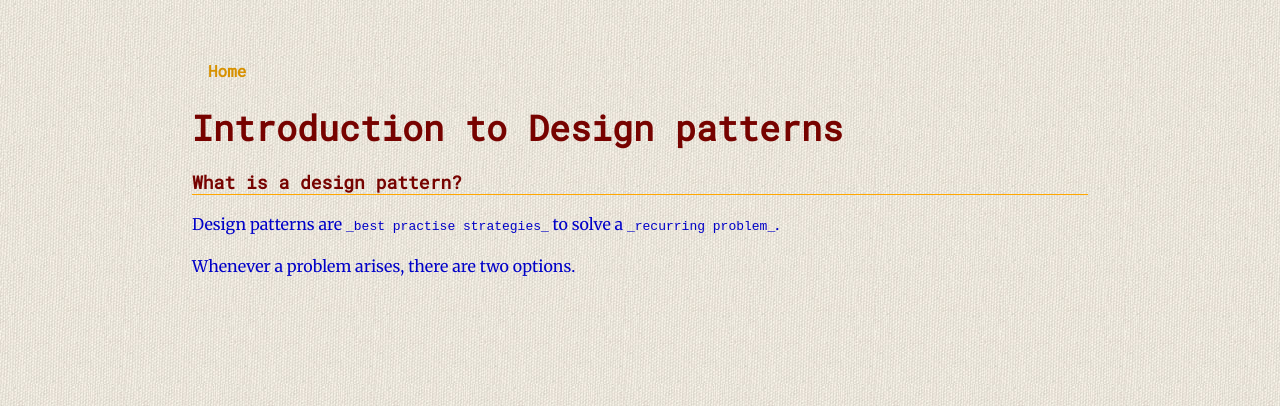
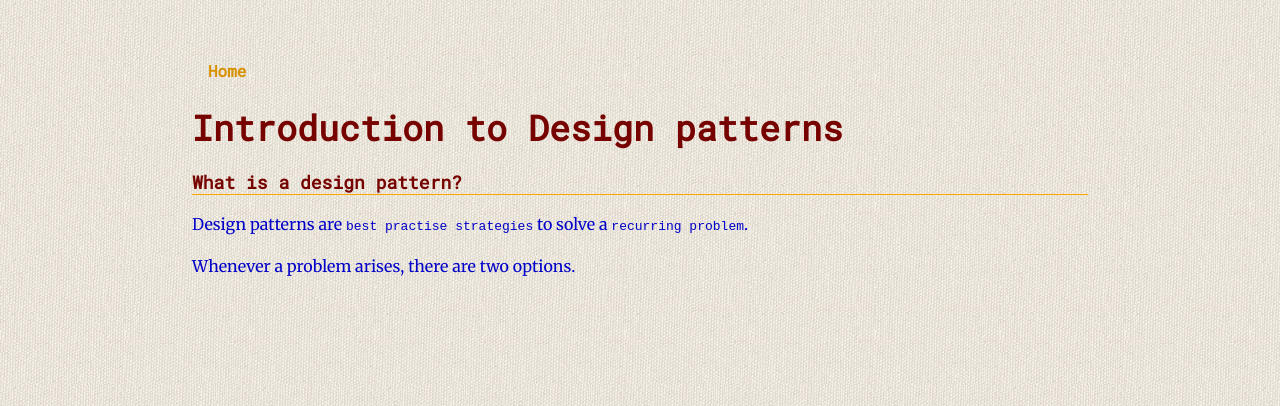
Before and after one commit to Jokestir/Jokestir.github.io, a Jekyll site: the page built from DesignPatterns/Introduction.md, in a window 1280 px wide. Shown: the top 406 px of the page. Built offline with Jekyll 4.4.1, drawn with Linux system fonts in a browser that asks for light colours.

Commit message:
remove italics

```diff
--- a/DesignPatterns/Introduction.md
+++ b/DesignPatterns/Introduction.md
@@ -6,7 +6,7 @@ sort: 1
 
 ### What is a design pattern?
 
-Design patterns are `_best practise strategies_` to solve a `_recurring problem_`.
+Design patterns are `best practise strategies` to solve a `recurring problem`.
 
 
 Whenever a problem arises, there are two options.
```
